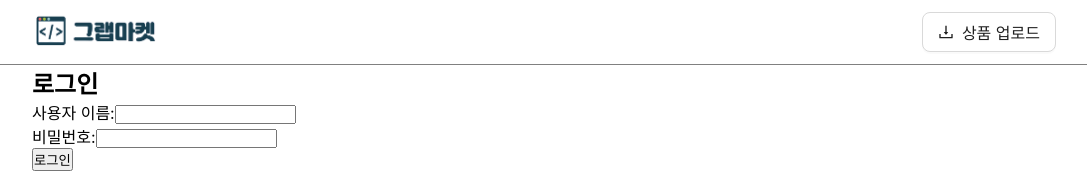
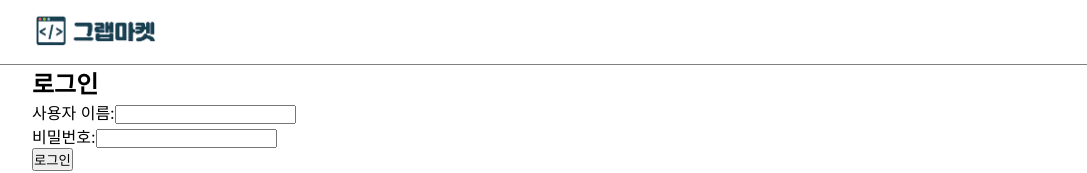
Before and after one commit to ssingi/grab-market-client, a React (Create React App) app: page /login in a window 1280 px wide. Shown: the top 173 px of the page, without its empty margins (96-1183 px from the left). Built offline with nearby package versions, Linux system fonts and the light colour scheme.

Commit message:
로그인 창에서 상품업로드 버튼 제거

```diff
--- a/src/App.js
+++ b/src/App.js
@@ -43,15 +43,16 @@ function App() {
           <Link to="/">
             <img src="/images/icons/logo.png" alt="logo" />
           </Link>
+
+          {!isAuthPage && (
             <Button
               size="large"
-            onClick={function () {
-              navigate("/upload");
-            }}
+              onClick={() => navigate("/upload")}
               icon={<DownloadOutlined />}
             >
               상품 업로드
             </Button>
+          )}
           {user && (
             <Button
               id="logout-button"
--- a/src/login/Server.js
+++ b/src/login/Server.js
@@ -9,7 +9,11 @@ const port = 3001;
 // CORS 설정
 app.use(
   cors({
-    origin: ["http://localhost:3002", "http://localhost:8080"], // 허용할 클라이언트 주소들
+    origin: [
+      "http://localhost:3002",
+      "http://localhost:8080",
+      "http://localhost:3000",
+    ], // 허용할 클라이언트 주소들
     methods: ["GET", "POST", "PUT", "DELETE", "OPTIONS"], // 허용할 HTTP 메서드
     credentials: true, // 쿠키를 포함한 요청 허용
   })
```
Lines whose indentation alone changed are shown as unchanged.
